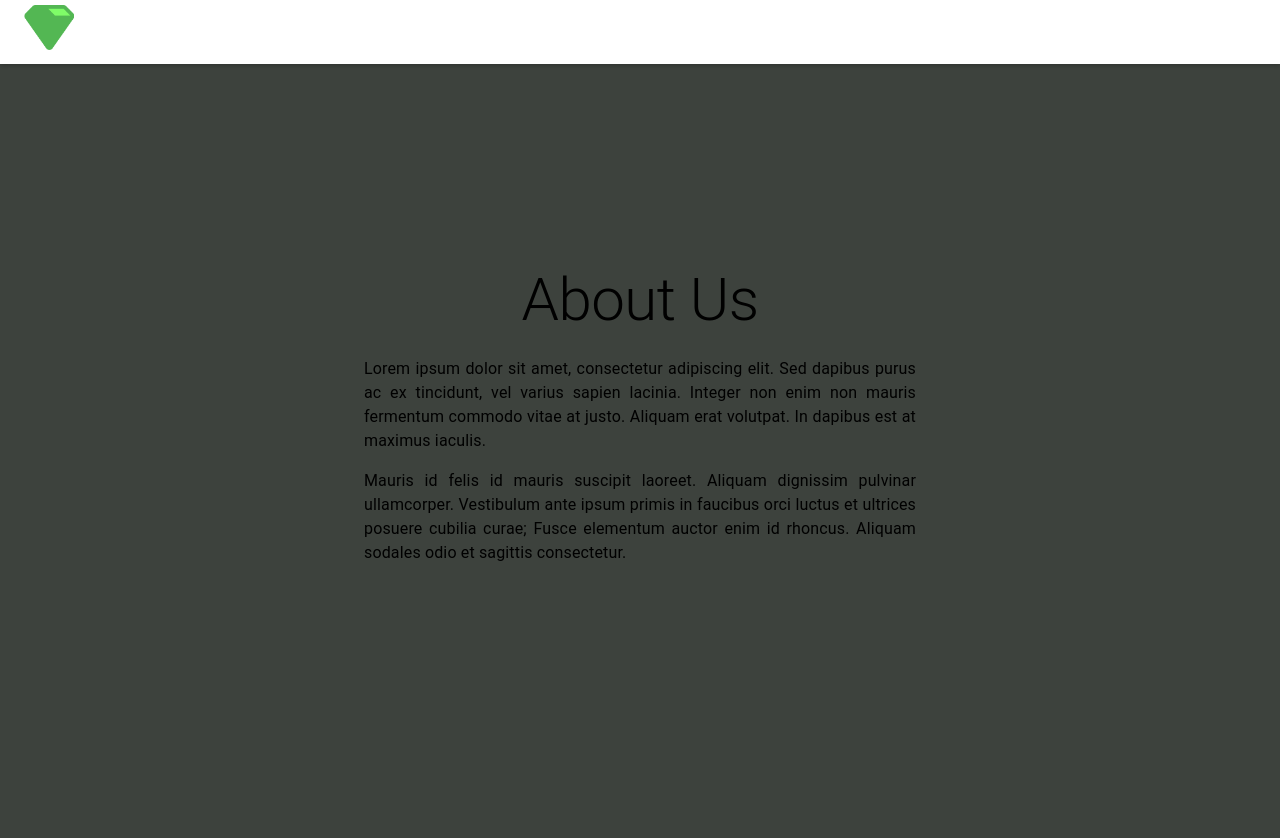
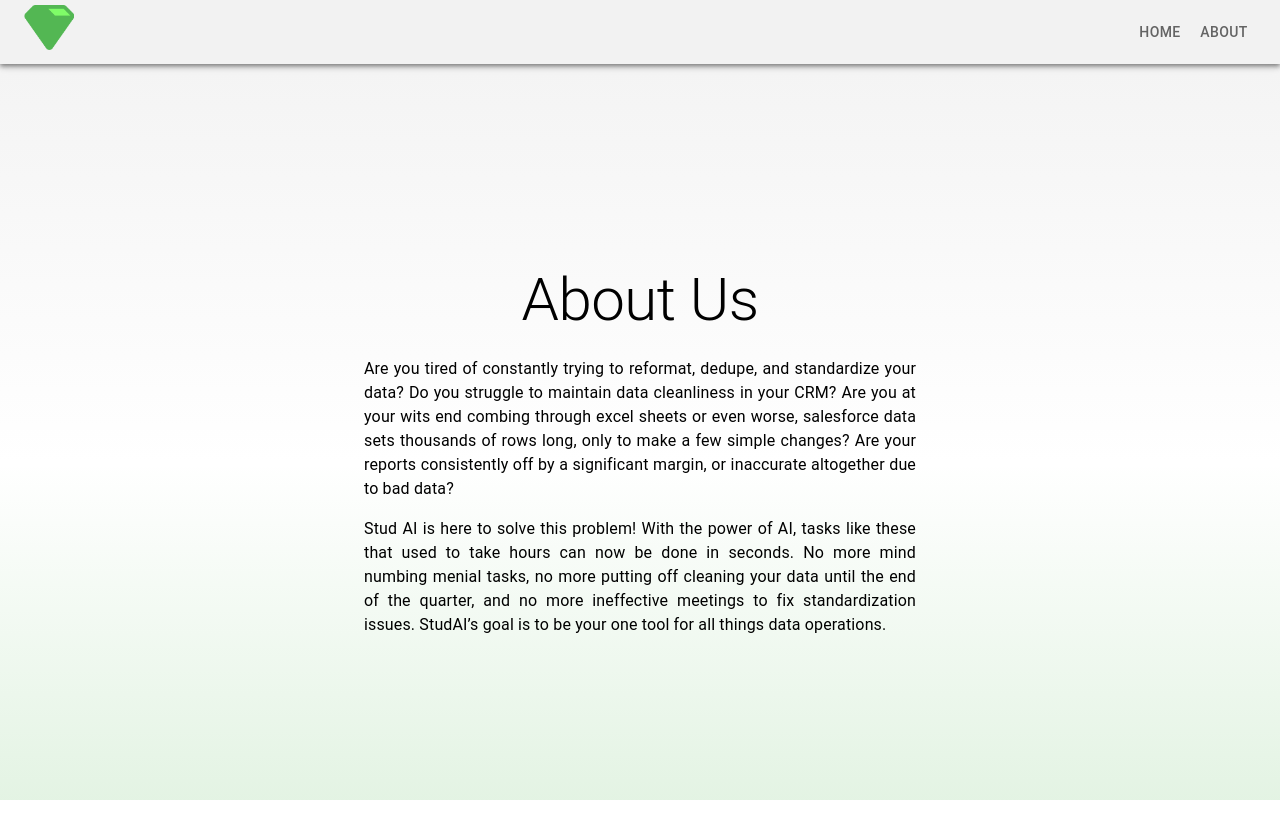
Before and after one commit to dalpal07/StudAI-Waitlist, a Next.js app: page /about in a window 1280 px wide. Shown: the top 838 px of the page. After the commit the page ends 800 px from the top, so only its background shows below. Built offline with nearby package versions, Linux system fonts and the light colour scheme.

Commit message:
Added an about page

```diff
--- a/pages/about.js
+++ b/pages/about.js
@@ -8,44 +8,52 @@ import Navbar from './navBar';
 const theme = createTheme({
     palette: {
         primary: {
-            main: '#4b4988'
+            main: '#646464'
         },
         secondary: {
-            main: '#ffffff', // Custom secondary color
+            main: '#F2F2F2', // Custom secondary color
         }
     }
 });
 
 const RootDiv = styled('div')({
-    paddingTop: '25vh',
-    // backgroundImage: `url('/studAIBackground.jpeg')`,
-    backgroundColor: "#3d423d",
+    background: 'linear-gradient(180deg, #F2F2F2 0%, rgba(242, 242, 242, 0) 57.81%, rgba(83, 183, 83, 0.16) 100%)',
     backgroundSize: 'cover',
     backgroundPosition: 'center',
-    height: '92vh',
+    height: '100vh',
+});
+
+const PaddingDiv = styled('div')({
+    paddingTop: '25vh',
 });
 
 
 const AboutPage = () => {
     return (
         <ThemeProvider theme={theme}>
-                <Navbar />
                 <RootDiv>
+                    <Navbar />
+                    <PaddingDiv>
                     <Container maxWidth="sm">
-                        <Typography variant="h2" align="center" gutterBottom>
+                        <Typography variant ="h2" align="center" gutterBottom>
                             About Us
                         </Typography>
                         <Typography variant="body1" align="justify" paragraph>
-                            Lorem ipsum dolor sit amet, consectetur adipiscing elit. Sed dapibus purus ac ex
-                            tincidunt, vel varius sapien lacinia. Integer non enim non mauris fermentum commodo
-                            vitae at justo. Aliquam erat volutpat. In dapibus est at maximus iaculis.
+                            Are you tired of constantly trying to reformat, dedupe, and standardize your data?
+                            Do you struggle to maintain data cleanliness in your CRM? Are you at your wits end
+                            combing through excel sheets or even worse, salesforce data sets thousands of rows long,
+                            only to make a few simple changes? Are your reports consistently off by a significant margin,
+                            or inaccurate altogether due to bad data?
                         </Typography>
                         <Typography variant="body1" align="justify" paragraph>
-                            Mauris id felis id mauris suscipit laoreet. Aliquam dignissim pulvinar ullamcorper.
-                            Vestibulum ante ipsum primis in faucibus orci luctus et ultrices posuere cubilia curae;
-                            Fusce elementum auctor enim id rhoncus. Aliquam sodales odio et sagittis consectetur.
+                            Stud AI is here to solve this problem! With the power of AI,
+                            tasks like these that used to take hours can now be done in seconds. No more mind numbing menial tasks,
+                            no more putting off cleaning your data until the end of the quarter,
+                            and no more ineffective meetings to fix standardization issues.
+                            StudAI’s goal is to be your one tool for all things data operations.
                         </Typography>
                     </Container>
+                    </PaddingDiv>
                 </RootDiv>
         </ThemeProvider>
     );
--- a/pages/index.tsx
+++ b/pages/index.tsx
@@ -21,7 +21,7 @@ export default function Home() {
   return (
       <ThemeProvider theme={theme}>
         <div>
-            <Navbar/>
+            {/*<Navbar/>*/}
             <Main/>
 
         </div>
--- a/pages/navBar.js
+++ b/pages/navBar.js
@@ -17,12 +17,12 @@ const Navbar = () => {
                 <Typography variant="h6" component="div" sx={{ flexGrow: 1 }}>
                     <LogoImage src="/stud.png" alt="Logo"/>
                 </Typography>
-                {/*<Link href="/" passHref>*/}
-                {/*    <Button color="info">Home</Button>*/}
-                {/*</Link>*/}
-                {/*<Link href="/pages/about" passHref>*/}
-                {/*    <Button color="secondary">About</Button>*/}
-                {/*</Link>*/}
+                <Link href="/" passHref>
+                    <Button color="primary">Home</Button>
+                </Link>
+                <Link href="/about" passHref>
+                    <Button color="primary">About</Button>
+                </Link>
                 {/*<Link href="/contact" passHref>*/}
                 {/*    <Button color="secondary">Contact</Button>*/}
                 {/*</Link>*/}
```
Also changed, not shown: pages/main.js (+6 -7 lines).
